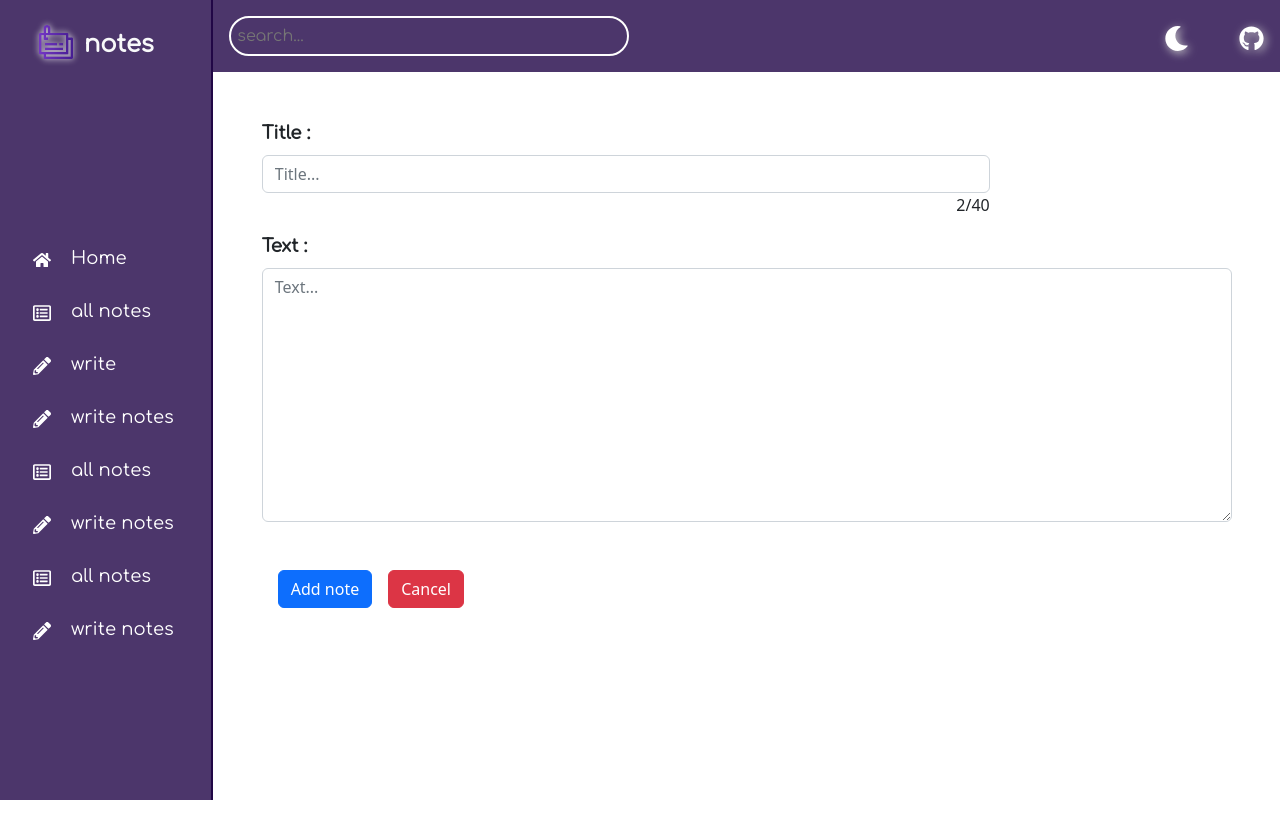
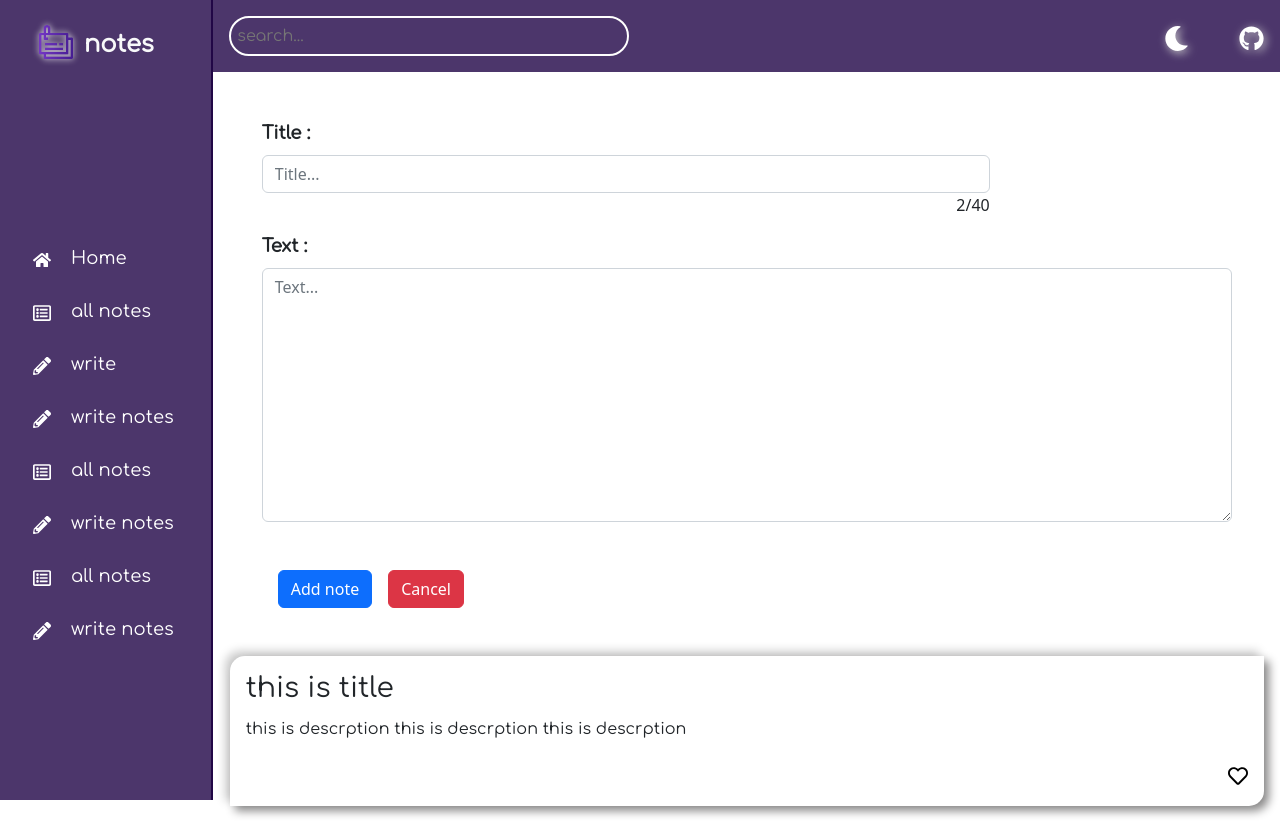
Before and after one commit to Masiha-mohammadpoor/note-app, a React (Create React App) app: page /write in a window 1280 px wide. Before the commit the page ends 800 px from the top, so only its background shows below. Built offline with nearby package versions, Linux system fonts and the light colour scheme.

Commit message:
created Note component

```diff
--- a/db.json
+++ b/db.json
@@ -4,6 +4,11 @@
       "title": "masiha",
       "text": "masiha mohammadpour",
       "id": 1
+    },
+    {
+      "title": "fgn",
+      "text": "fgn",
+      "id": 2
     }
   ]
 }
--- /dev/null
+++ b/src/components/Note/Note.jsx
@@ -0,0 +1,18 @@
+import styles from "./note.module.scss";
+import {FaRegHeart} from "react-icons/fa";
+
+
+const Note = () => {
+    return (
+        <article className={` ${styles.Note} p-3 m-3 d-flex justify-content-between align-items-start flex-column`}>
+            <h3>this is title</h3>
+            <p>this is descrption this is descrption this is descrption</p>
+            <div className="w-100 d-flex justify-content-between align-items-center">
+                <span></span>
+                <button className="border-0 bg-transparent fs-5"><FaRegHeart/></button>
+            </div>
+        </article>
+    );
+}
+
+export default Note;
--- /dev/null
+++ b/src/components/Note/note.module.scss
@@ -0,0 +1,10 @@
+.Note {
+    font-family: comfortaa;
+    box-shadow: 5px 5px 10px #898888 , -5px -5px 10px #ccc;
+    height: 150px;
+    border-radius: 15px 0 15px 0;
+    -webkit-border-radius: 15px 0 15px 0;
+    -moz-border-radius: 15px 0 15px 0;
+    -ms-border-radius: 15px 0 15px 0;
+    -o-border-radius: 15px 0 15px 0;
+}
--- a/src/components/Write/Write.jsx
+++ b/src/components/Write/Write.jsx
@@ -4,6 +4,8 @@ import styles from "./write.module.scss";
 import { useState } from "react";
 import swal from "sweetalert";
 import postData from "../../Services/postData";
+import { useNavigate } from 'react-router-dom';
+import Note from "../Note/Note";
 
 
 const Write = () => {
@@ -12,6 +14,8 @@ const Write = () => {
         title: "",
         text: ""
     });
+
+    const navigate = useNavigate();
 
     const addNote = async (value) => {
         try {
@@ -31,6 +35,7 @@ const Write = () => {
             swal("" , "please input something in fields" , "warning");
         }else{
             addNote(note);
+            navigate("/notes")
         }
     }
 
@@ -64,6 +69,7 @@ const Write = () => {
                     <Button styles={{ fontFamily: "comfortaa" }} variant='danger' className="writeBtn">Cancel</Button>
                 </div>
             </Form>
+            <Note/>
         </div>
     );
 }
```
